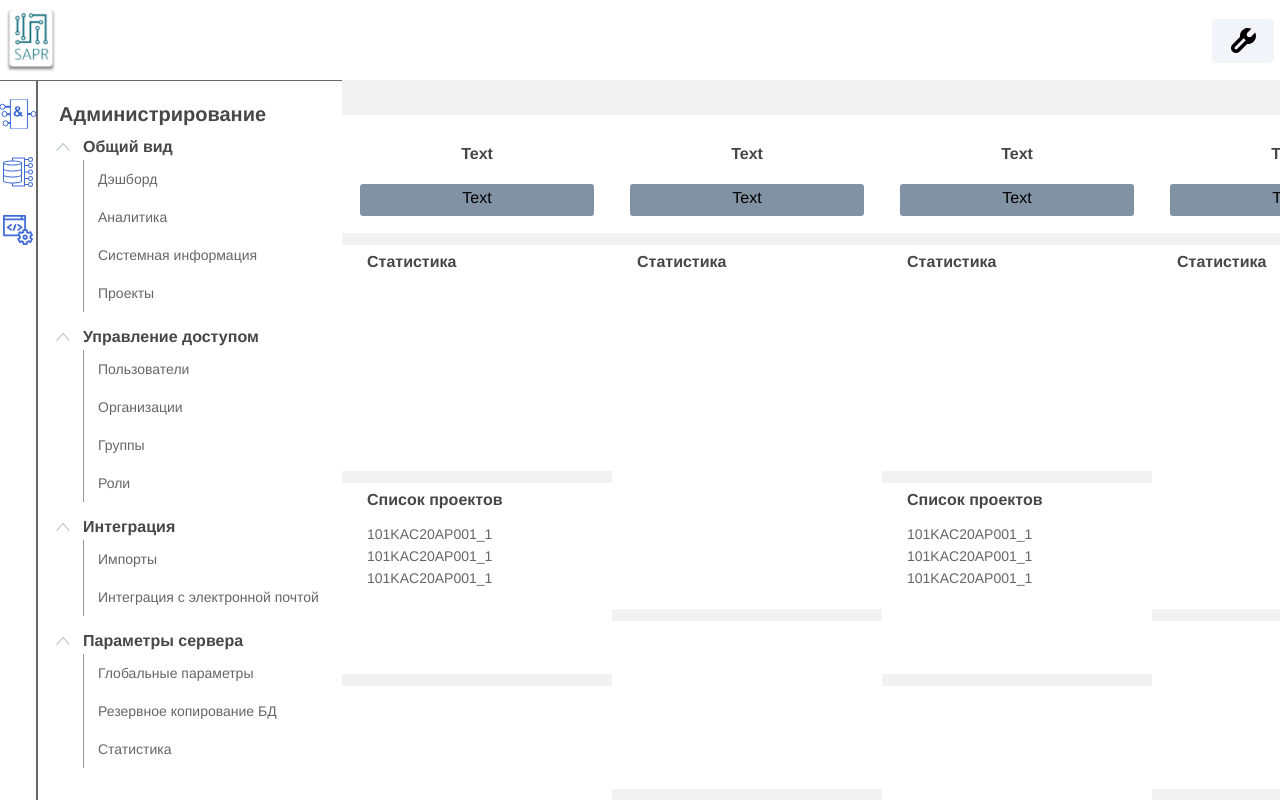
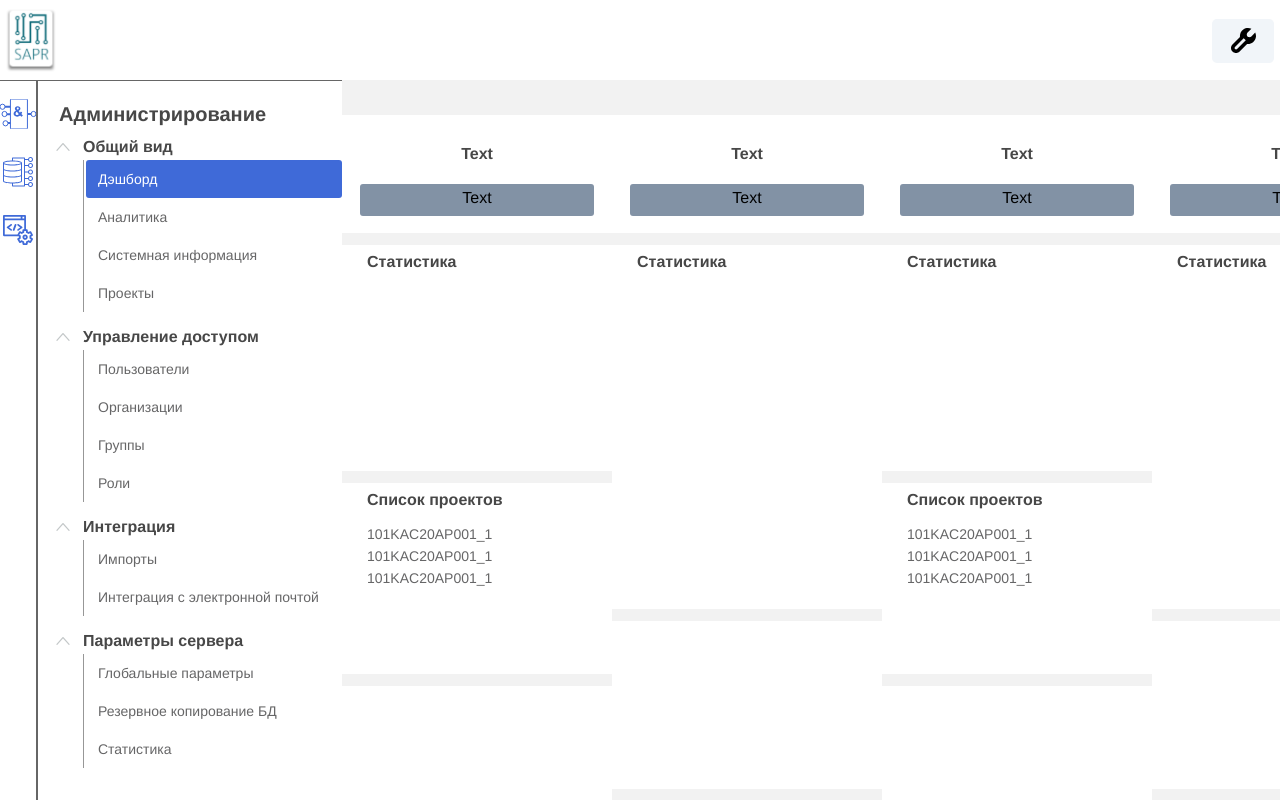
Before and after one commit to NickLobanov/fizpribor, a Vue app: page / in a window 1280 px wide. Shown: the top 800 px of the page. Built offline with nearby package versions, Linux system fonts and the light colour scheme.

Commit message:
add active navItem

```diff
--- a/src/App.vue
+++ b/src/App.vue
@@ -3,7 +3,7 @@
     <Header />
     <main class="main">
       <ModulePanel />
-      <NavPanel @menu-click="menuClick" />
+      <NavPanel @menu-click="menuClick" :currentItem="currentTub"/>
       <component :is="currentTubComponent"></component>
     </main>
   </div>
@@ -38,7 +38,6 @@ export default {
   },
   methods: {
     menuClick(itemId) {
-      console.log(itemId)
       this.currentTub = itemId[0].toUpperCase() + itemId.slice(1)
     }
   },
--- a/src/components/NavList.vue
+++ b/src/components/NavList.vue
@@ -4,7 +4,10 @@
             <h2 class="navbar-list__title" :class="{list_close: !generalViewIsOpen}">Общий вид</h2>
         </li>
         <NavSublist :isOpen="generalViewIsOpen">
-            <li class="navbar-list__item" id="dashboard" @click="$emit('menu-click', $event)">Дэшборд</li>
+            <li class="navbar-list__item" :class="{navbar_active: currentItem === 'Dashboard'}"
+                id="dashboard"
+                @click="$emit('menu-click', $event)">Дэшборд
+            </li>
             <li class="navbar-list__item">Аналитика</li>
             <li class="navbar-list__item">Системная информация</li>
             <li class="navbar-list__item">Проекты</li>
@@ -13,10 +16,18 @@
             <h2 class="navbar-list__title" :class="{list_close: !accessControlIsOpen}">Управление доступом</h2>
         </li>
         <NavSublist :isOpen="accessControlIsOpen">
-            <li class="navbar-list__item" id="users" @click="$emit('menu-click', $event)">Пользователи</li>
-            <li class="navbar-list__item" id="organization" @click="$emit('menu-click', $event)">Организации</li>
-            <li class="navbar-list__item" id="group" @click="$emit('menu-click', $event)">Группы</li>
-            <li class="navbar-list__item" id="role" @click="$emit('menu-click', $event)">Роли</li>
+            <li class="navbar-list__item" id="users"
+                @click="$emit('menu-click', $event)"
+                :class="{navbar_active: currentItem === 'Users'}">Пользователи</li>
+            <li class="navbar-list__item" id="organization"
+                @click="$emit('menu-click', $event)"
+                :class="{navbar_active: currentItem === 'Organization'}">Организации</li>
+            <li class="navbar-list__item" id="group"
+                @click="$emit('menu-click', $event)"
+                :class="{navbar_active: currentItem === 'Group'}">Группы</li>
+            <li class="navbar-list__item" id="role"
+                @click="$emit('menu-click', $event)"
+                :class="{navbar_active: currentItem === 'Role'}">Роли</li>
         </NavSublist>
         <li class="navbar-list__item_title" @click="integrationClick">
             <h2 class="navbar-list__title" :class="{list_close: !integrationIsOpen}">Интеграция</h2>
@@ -39,6 +50,7 @@
 <script>
     import NavSublist from '@/components/NavSublist.vue'
     export default {
+        props: ['currentItem'],
         data() {
             return {
                 generalViewIsOpen: true,
@@ -118,6 +130,11 @@
         color: #ffffff;
     }
 
+    .navbar_active {
+        background-color: #3F6AD8;
+        color: #ffffff;
+    }
+
     .navbar-list__item_title {
         background-color: transparent;
         padding: 0;
--- a/src/components/NavPanel.vue
+++ b/src/components/NavPanel.vue
@@ -1,13 +1,14 @@
 <template>
     <nav class="navbar">
         <h1 class="navbar__title">Администрирование</h1>
-        <NavList @menu-click='menuClick' />
+        <NavList @menu-click='menuClick' :currentItem="currentItem"/>
     </nav>
 </template>
 
 <script>
     import NavList from '@/components/NavList.vue'
     export default {
+        props: ['currentItem'],
         components: {
            NavList,
         },
```
